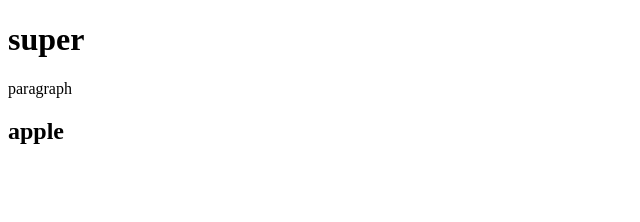
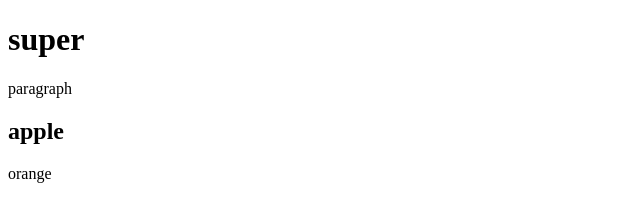
Before and after one commit to likyrocket/project1, a plain HTML site: page index.html in a window 1280 px wide. Shown: the full height of the page, 0-640 px from the left. Drawn offline with Linux system fonts and the light colour scheme.

Commit message:
changes done on html with paragraph

```diff
--- a/index.html
+++ b/index.html
@@ -10,5 +10,6 @@
     <h1>super</h1>
     <p>paragraph</p>
     <H2> apple</H2>
+    <p3> orange</p3>
 </body>
 </html>
```
